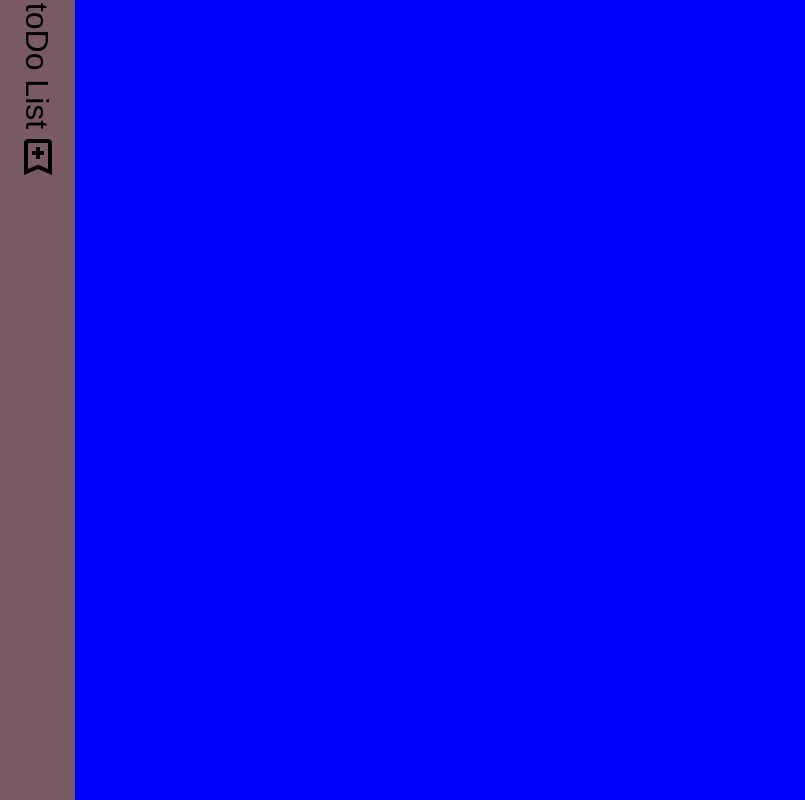
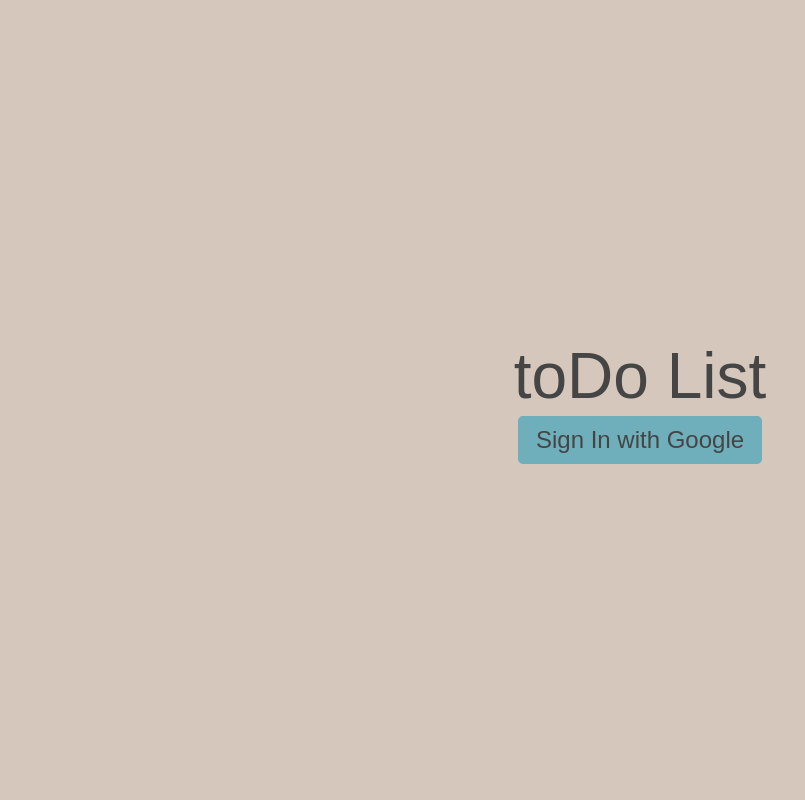
Before and after one commit to zflegle3/to-do-list, a React (Create React App) app: page / in a window 1280 px wide. Shown: the whole page, without its empty margins (0-805 px from the left). Built offline with nearby package versions, Linux system fonts and the light colour scheme.

Commit message:
Added Login component including Firebase based google authentication

```diff
--- a/src/App.css
+++ b/src/App.css
@@ -44,9 +44,12 @@
 
 @import url('https://fonts.googleapis.com/css2?family=Barlow&display=swap');
 
+/* FIREBASE */
+
+
+
 
 /* GENERAL DOCUMENT STYLES*/
-
 * {
   font-family: 'Barlow', sans-serif;
   font-size: 10px;
@@ -54,16 +57,21 @@
   --bkgnd-2: green;
   --bkgnd-3: orange;
 
-  --A-0: #93B7BE;
+  --A-1: rgb(111, 174, 187);
+  --A-0: rgb(147, 183, 190);
 
   --B-0: #F1FFFA;
 
   --C-0: #D5C7BC;
 
+  --D-1: #9a3357;
   --D-0: #785964;
 
-  --E-0: #2d4430;
-  --E-0: #2d4430;
+  --E-1: #454545;
+  --E-0: #454545;
+
+  --F-1: #2d4430;
+  --F-0: #2d4430;
 
 }
 
@@ -80,6 +88,42 @@
 .content {
   grid-area: 1/2/2/3;
   background-color: var(--bkgnd-2);
+}
+
+.log-in {
+  width: 100vw;
+  height: 100vh;
+  display: flex;
+  flex-direction: column;
+  justify-content: center;
+  align-items: center;
+  background-color: var(--C-0);
+}
+
+/* Log In */
+.log-in p {
+  font-size: 4rem;
+  font-family: 'Barlow', sans-serif;
+  padding: 0.5rem 1rem 0.5rem 1rem;
+  border-radius: 0.3rem;
+  color: var(--E-0);
+}
+
+.log-in button {
+  background-color: var(--A-1);
+  border: solid 2px var(--A-1);
+  color: var(--E-0);
+  font-size: 1.5rem;
+  padding: 0.5rem 1rem 0.5rem 1rem;
+  border-radius: 0.3rem;
+  transition: 0.5s;
+}
+
+.log-in button:hover {
+  border: dashed 2px var(--E-0);
+  box-shadow: 3px 5px 3px rgba(0, 0, 0, 0.15);
+  color: var(--D-1);
+  transition: 0.5s;
 }
 
 
--- a/src/App.js
+++ b/src/App.js
@@ -1,14 +1,46 @@
+import { initializeApp } from 'firebase/app';
+import { getFirestore, collection, getDocs } from 'firebase/firestore/lite';
+import { getAuth, GoogleAuthProvider, signInWithPopup} from 'firebase/auth';
+
+
 import logo from './logo.svg';
 import { useState } from "react";
 import './App.css';
 import Nav from "./components/Nav";
+import Login from "./components/Login"
 
-function App() {
+// Your web app's Firebase configuration
+const firebaseConfig = {
+  apiKey: "AIzaSyD0ZLG9uo5ApNhWCZF-R3XqjwiZZSKa9Bw",
+  authDomain: "to-do-list-ab042.firebaseapp.com",
+  projectId: "to-do-list-ab042",
+  storageBucket: "to-do-list-ab042.appspot.com",
+  messagingSenderId: "401959567858",
+  appId: "1:401959567858:web:ed0a0f6b3adea686df2b6b"
+};
+
+// Initialize Firebase
+const app = initializeApp(firebaseConfig);
+const auth = getAuth(app);
+const provider = new GoogleAuthProvider();
+// provider.addScope('https://www.googleapis.com/auth/contacts.readonly');
+// const db = getFirestore(app);
 
 
 
 
 
+function App() {
+  const [userCurrent, setUserCurrent] = useState(false);
+
+
+
+
+  if (!userCurrent) {
+    return (
+      <Login auth={auth} provider={provider} setUserCurrent={setUserCurrent}/>
+    );
+  } else {
     return (
       <div className="App">
         <div className="content">
@@ -18,5 +50,6 @@
       </div>
     );
   }
+}
 
 export default App;
--- /dev/null
+++ b/src/components/Login.js
@@ -0,0 +1,42 @@
+import { useState } from "react";
+import { getAuth, GoogleAuthProvider, signInWithPopup} from 'firebase/auth';
+
+function Login(props) {
+    //props.auth
+    //props.provider
+    //props.setUserCurrent()
+
+    const signInWithGoogle = () => {
+        signInWithPopup(props.auth, props.provider)
+        .then((result) => {
+            // This gives you a Google Access Token. You can use it to access the Google API.
+            const credential = GoogleAuthProvider.credentialFromResult(result);
+            const token = credential.accessToken;
+            // The signed-in user info.
+            const user = result.user;
+            // ...
+            props.setUserCurrent(user);
+            console.log(user);
+        }).catch((error) => {
+            // Handle Errors here.
+            const errorCode = error.code;
+            const errorMessage = error.message;
+            // The email of the user's account used.
+            const email = error.customData.email;
+            // The AuthCredential type that was used.
+            const credential = GoogleAuthProvider.credentialFromError(error);
+            // ...
+        });
+      };
+
+
+    return (
+        <div className={"log-in"}>
+            <p>toDo List</p>
+            <button onClick={signInWithGoogle}>Sign In with Google</button>
+        </div>
+    );
+}
+
+
+export default Login;
```
Lines whose indentation alone changed are shown as unchanged.
